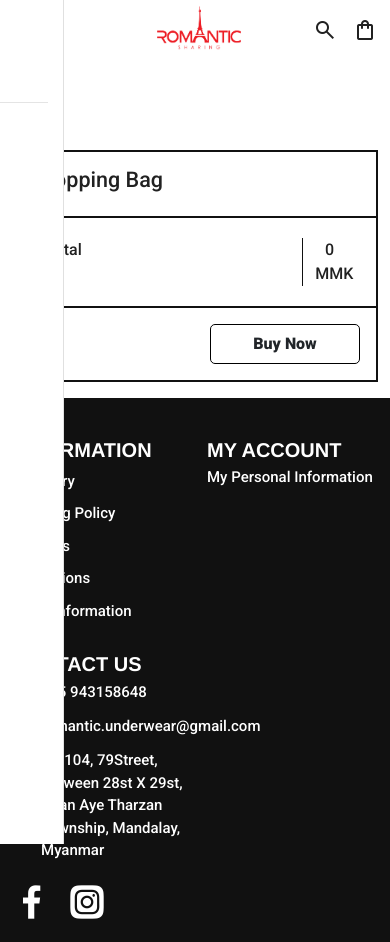
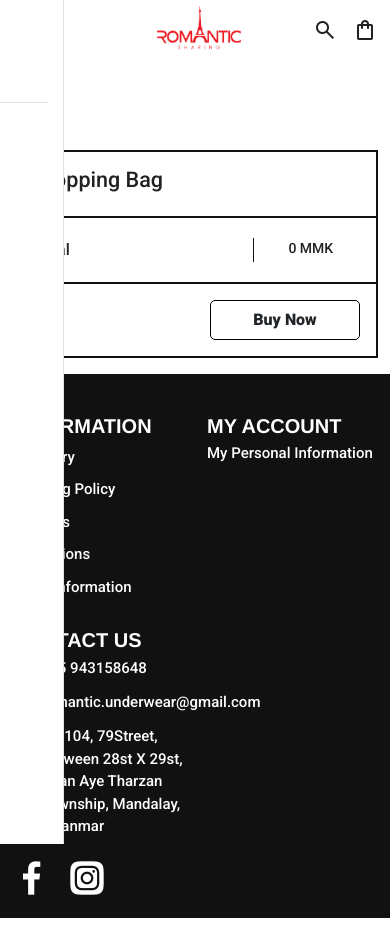
Before and after one commit to itGateway-Software-Development/AYL-Brother, a Vue app: page /cart in a window 390 px wide. After the commit the page ends 918 px from the top, so only its background shows below. Built offline with nearby package versions, Linux system fonts and the light colour scheme.

Commit message:
Binding with localStorage step 1

```diff
--- a/src/components/AddtoCart.vue
+++ b/src/components/AddtoCart.vue
@@ -60,7 +60,7 @@
               </div>
             </div>
           </div>
-          <div class="final-price row">
+          <div class="final-price-desktop row">
             <div class="col-10 text-start"><p>Total</p></div>
             <div class="col-2">
               <p>{{ cartTotal }} MMK</p>
@@ -71,7 +71,7 @@
           </div>
           <div
             class="cart-card p-3 mobile-card"
-            v-for="item in myCart"
+            v-for="item in cartItems"
             :key="item.id"
           >
             <div class="flex-column justify-content-around align-items-center">
@@ -80,28 +80,27 @@
                   <img :src="item.img" alt="" />
                 </div>
                 <div class="content ps-5 text-start">
-                  <div class="cart-descreption text-start mb-2">
+                  <div class="cart-descreption text-start">
                     <p>
                       {{ item.descreption }}
                     </p>
                   </div>
-                  <div class="input-group cart-plus-minus mb-2">
+                  <div class="input-group cart-plus-minus mb-4">
                     <span class="input-group-prepend">
                       <button
                         type="button"
                         class="btn btn-outline-secondary btn-number"
-                        disabled="disabled"
                         data-type="minus"
                         data-field="quant[1]"
+                        @click="decreaseQuantity(item.id)"
                       >
                         <span class="material-symbols-outlined"> remove </span>
                       </button>
                     </span>
                     <input
                       type="text"
-                      name="quant[1]"
+                      :value="item.quantity"
                       class="form-control input-number text-center"
-                      value="1"
                       min="1"
                       max="10"
                     />
@@ -111,13 +110,14 @@
                         class="btn btn-outline-secondary btn-number"
                         data-type="plus"
                         data-field="quant[1]"
+                        @click="increaseQuantity(item.id)"
                       >
                         <span class="material-symbols-outlined"> add </span>
                       </button>
                     </span>
                   </div>
-                  <div class="total-price mb-2">
-                    <p>{{ item.p }}</p>
+                  <div class="total-price mb-4">
+                    <p>{{ item.p }} MMK</p>
                   </div>
                   <div class="cart-icon d-flex">
                     <span class="material-symbols-outlined pe-3">
@@ -129,7 +129,14 @@
               </div>
             </div>
           </div>
-
+          <div class="final-price-mobile">
+            <div class="row">
+              <div class="col-8 text-start"><p>Total</p></div>
+              <div class="col-4">
+                <p>{{ cartTotal }} MMK</p>
+              </div>
+            </div>
+          </div>
           <div class="text-end mobile-button-group p-3">
             <button class="btn shopnow-button">Buy Now</button>
           </div>
@@ -156,8 +163,6 @@ export default {
     const decreaseQuantity = (itemId) => {
       store.dispatch("decreaseQuantity", itemId);
     };
-
-    console.log(cartItems);
 
     return { cartItems, cartTotal, increaseQuantity, decreaseQuantity };
   },
@@ -229,11 +234,11 @@ export default {
   display: none;
 }
 
-.final-price {
-  border: 1px solid #111;
+.final-price-mobile {
+  display: none;
 }
 
-.final-price {
+.final-price-desktop {
   padding: 20px;
   margin: 0px;
   border: 1px solid #111;
@@ -270,5 +275,23 @@ export default {
   .btn-number .material-symbols-outlined {
     font-size: 16px;
   }
+
+  .final-price-desktop {
+    display: none;
+  }
+  .final-price-mobile {
+    display: block;
+    padding: 20px;
+    margin: 0;
+    border: 1px solid #111;
+  }
+
+  .col-4 {
+    border-left: 1px solid #111;
+  }
+
+  .col-4 p {
+    font-size: 14px;
+  }
 }
 </style>
--- a/src/store/modules/product.js
+++ b/src/store/modules/product.js
@@ -1,6 +1,17 @@
+const CART_STORAGE_KEY = "cart";
+
+const saveCartToLocalStorage = (cart) => {
+  localStorage.setItem(CART_STORAGE_KEY, JSON.stringify(cart));
+};
+
+const loadCartFromLocalStorage = () => {
+  const cart = localStorage.getItem(CART_STORAGE_KEY);
+  return cart ? JSON.parse(cart) : [];
+};
+
 export default {
   state: {
-    items: [],
+    items: loadCartFromLocalStorage(),
   },
   getters: {
     cartItems: (state) => state.items,
@@ -22,12 +33,14 @@ export default {
       } else {
         state.items.push({ ...item, quantity: item.quantity });
       }
+      saveCartToLocalStorage(state.items);
     },
     increaseQuantity(state, itemid) {
       const item = state.items.find((cartItem) => cartItem.id == itemid);
       if (item && item.quantity <= 10) {
         item.quantity++;
       }
+      saveCartToLocalStorage(state.items);
     },
     decreaseQuantity(state, itemid) {
       const item = state.items.find((cartItem) => cartItem.id == itemid);
@@ -36,6 +49,7 @@ export default {
       } else {
         state.items = state.items.filter((cartItem) => cartItem.id !== itemid);
       }
+      saveCartToLocalStorage(state.items);
     },
   },
   actions: {
@@ -47,7 +61,6 @@ export default {
     },
     decreaseQuantity(context, itemid) {
       context.commit("decreaseQuantity", itemid);
-      console.log(itemid);
     },
   },
 };
```
